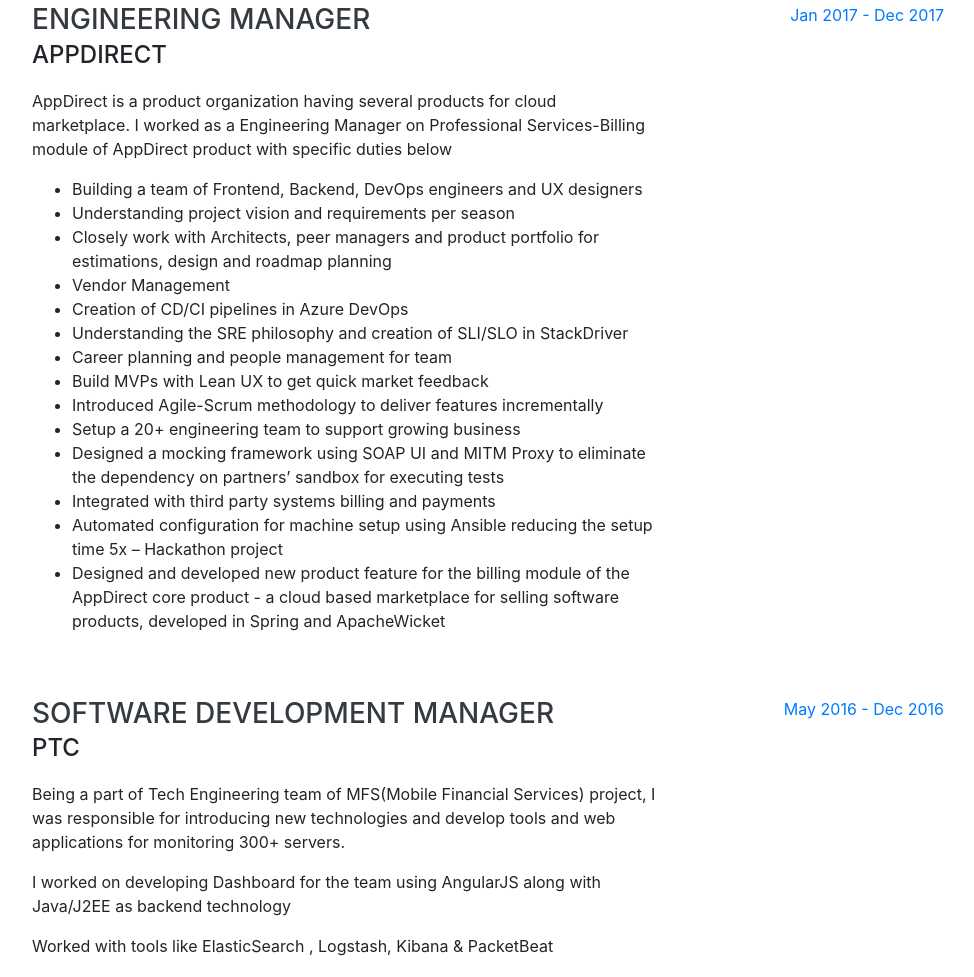
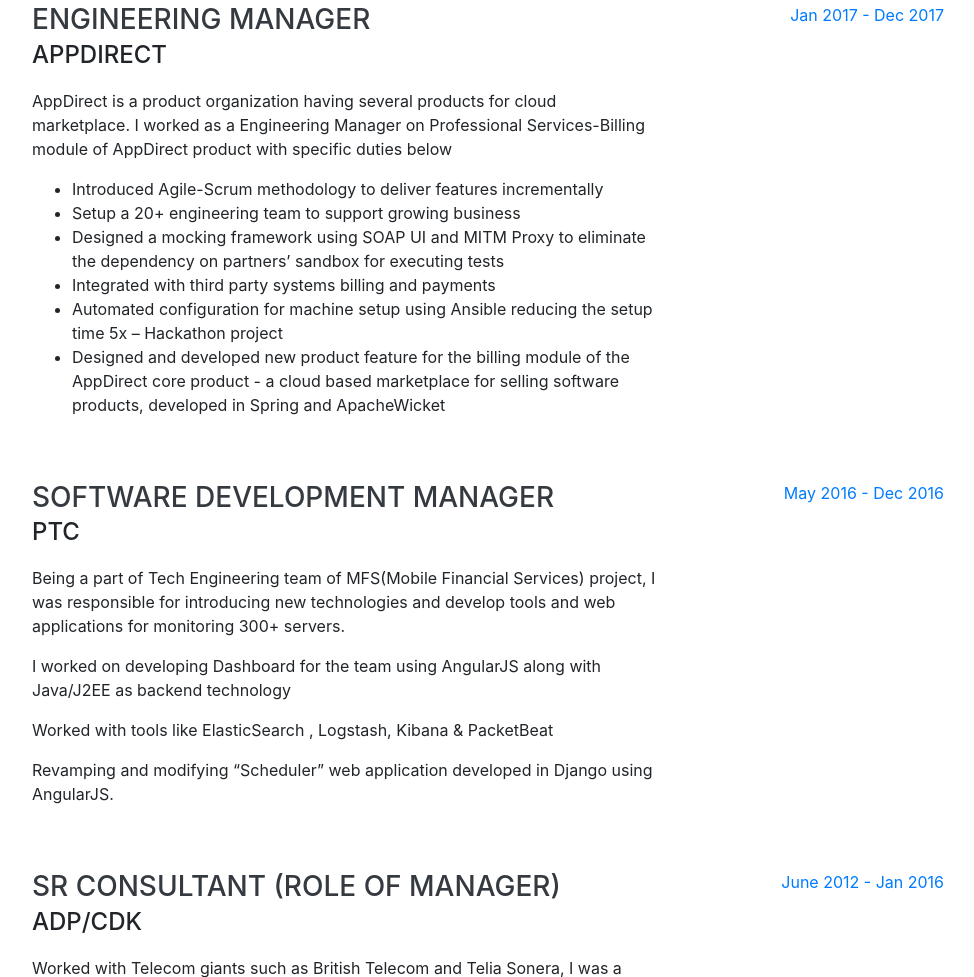
Before and after one commit to toashishagarwal-zz/toashishagarwal.github.io, a website with bundled scripts: page index.html in a window 1280 px wide. Shown: the part 1450-2427 px from the top of the page, without its empty margins (288-1262 px from the left). Built offline with nearby package versions, Linux system fonts and the light colour scheme; a web font is replaced by a local one.

Commit message:
Update index.html

```diff
--- a/index.html
+++ b/index.html
@@ -171,24 +171,13 @@
             </p>
             <p>
               <ul>
-              <li>Building a team of Frontend, Backend, DevOps engineers and UX designers</li>
-              <li>Understanding project vision and requirements per season</li>
-              <li>Closely work with Architects, peer managers and product portfolio for estimations, design and roadmap planning</li>
-              <li>Vendor Management</li>
-              <li>Creation of CD/CI pipelines in Azure DevOps</li>
-              <li>Understanding the SRE philosophy and creation of SLI/SLO in StackDriver</li>
-              <li>Career planning and people management for team</li>
-              <li>Build MVPs with Lean UX to get quick market feedback</li>
-
               <li>Introduced Agile-Scrum methodology to deliver features incrementally</li>
               <li>Setup a 20+ engineering team to support growing business</li>
               <li>Designed a mocking framework using SOAP UI and MITM Proxy to eliminate the dependency on partners’ sandbox for executing tests</li>
               <li>Integrated with third party systems billing and payments</li>
               <li>Automated configuration for machine setup using Ansible reducing the setup time 5x – Hackathon project</li>
               <li>Designed and developed new product feature for the billing module of the AppDirect core product - a cloud based marketplace for selling software products, developed in Spring and ApacheWicket</li>
-
-
-            </ul>
+             </ul>
           </p>
           </div>
           <div class="resume-date text-md-right">
```
